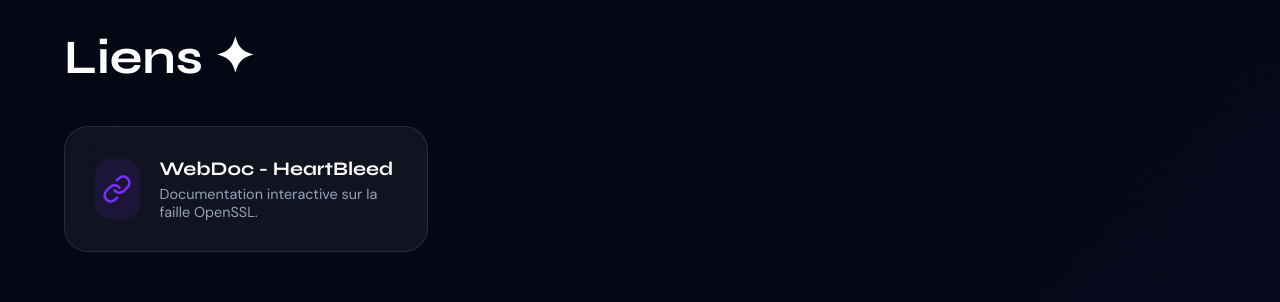
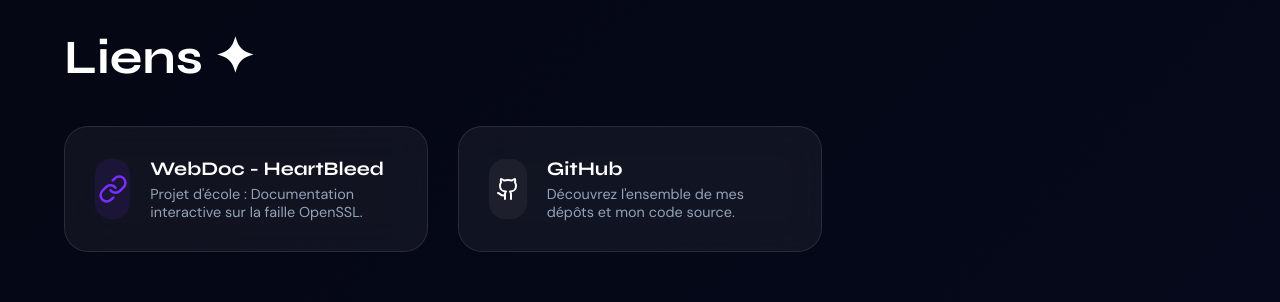
Before and after one commit to MadeByKillian/Portfolio, a React app: page / in a window 1280 px wide. Shown: the part 2400-2702 px from the top of the page. Built offline with nearby package versions, Linux system fonts and the light colour scheme; the HTML template or start-up script is replaced by a standard one.

Commit message:
feat: add GitHub to links section and mark HeartBleed as school project

```diff
--- a/src/App.tsx
+++ b/src/App.tsx
@@ -268,7 +268,24 @@
               </div>
               <div>
                 <h3 style={{ margin: 0, fontSize: '1.2rem' }}>WebDoc - HeartBleed</h3>
-                <p style={{ margin: '5px 0 0', color: 'var(--text-secondary)', fontSize: '0.9rem' }}>Documentation interactive sur la faille OpenSSL.</p>
+                <p style={{ margin: '5px 0 0', color: 'var(--text-secondary)', fontSize: '0.9rem' }}>Projet d'école : Documentation interactive sur la faille OpenSSL.</p>
+              </div>
+            </motion.a>
+
+            <motion.a
+              href="https://github.com/MadeByKillian"
+              target="_blank"
+              rel="noopener noreferrer"
+              whileHover={{ scale: 1.02 }}
+              className="glass"
+              style={{ padding: '30px', borderRadius: '24px', display: 'flex', alignItems: 'center', gap: '20px', textDecoration: 'none', color: '#fff' }}
+            >
+              <div style={{ width: '60px', height: '60px', background: 'rgba(255,255,255,0.05)', borderRadius: '16px', display: 'flex', alignItems: 'center', justifyContent: 'center', color: '#fff' }}>
+                <GithubIcon />
+              </div>
+              <div>
+                <h3 style={{ margin: 0, fontSize: '1.2rem' }}>GitHub</h3>
+                <p style={{ margin: '5px 0 0', color: 'var(--text-secondary)', fontSize: '0.9rem' }}>Découvrez l'ensemble de mes dépôts et mon code source.</p>
               </div>
             </motion.a>
           </div>
```
